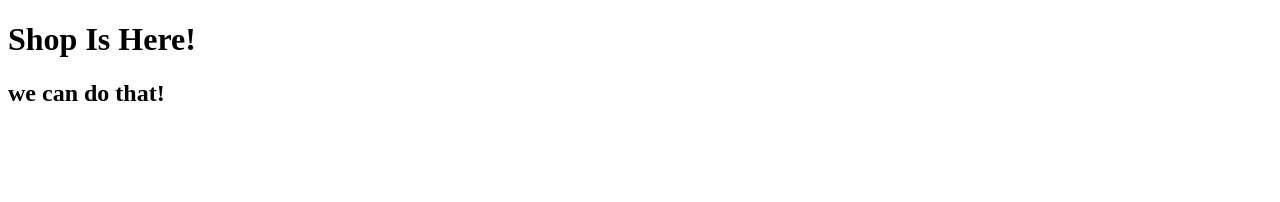
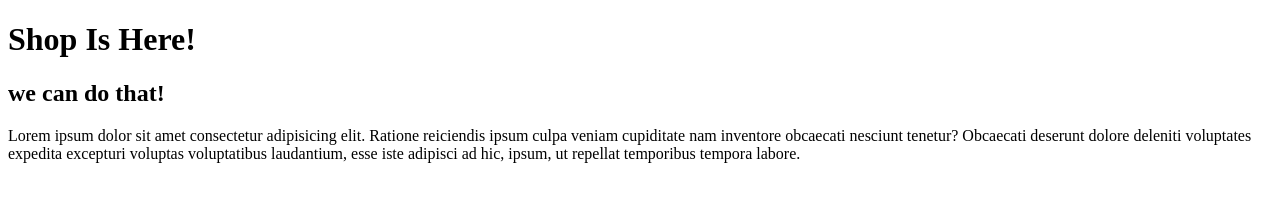
Before and after one commit to SajjadR0101/learn-git, a plain HTML site: page index.html in a window 1280 px wide. Drawn offline with Linux system fonts and the light colour scheme.

Commit message:
add description

```diff
--- a/index.html
+++ b/index.html
@@ -11,5 +11,7 @@
 
     <h2>we can do that!</h2>
 
+    <p>Lorem ipsum dolor sit amet consectetur adipisicing elit. Ratione reiciendis ipsum culpa veniam cupiditate nam inventore obcaecati nesciunt tenetur? Obcaecati deserunt dolore deleniti voluptates expedita excepturi voluptas voluptatibus laudantium, esse iste adipisci ad hic, ipsum, ut repellat temporibus tempora labore.</p>
+
 </body>
 </html>
```
